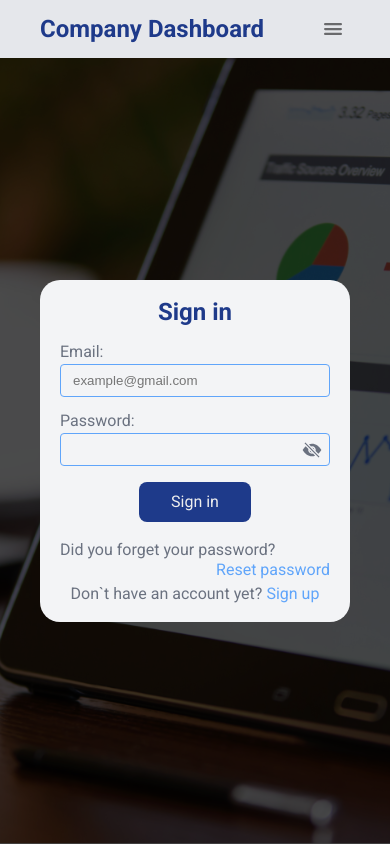
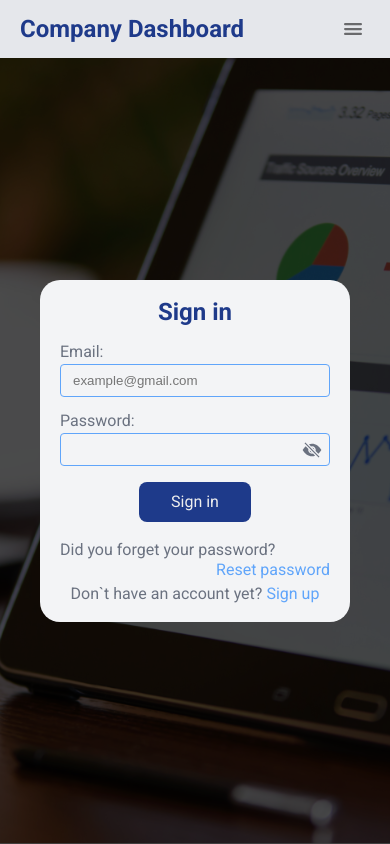
Before and after one commit to WOleksandrW/Company-Dashboard-frontend, a React (Vite) app: page /sign-in in a window 390 px wide. Built offline with nearby package versions, Linux system fonts and the light colour scheme.

Commit message:
feat: add WrapperBoxUsage component and replace scss styles with it

```diff
--- a/src/components/Header/Header.module.scss
+++ b/src/components/Header/Header.module.scss
@@ -2,14 +2,6 @@
 
 .header {
   background-color: $colorBack2;
-}
-
-.wrapper {
-  padding: 12px $wrapperPadding;
-  display: flex;
-  align-items: center;
-  justify-content: space-between;
-  gap: 40px;
 }
 
 .logo {
--- a/src/components/Header/Header.tsx
+++ b/src/components/Header/Header.tsx
@@ -14,7 +14,7 @@ import { useQueryClient } from 'react-query';
 import useQueryCurrUser from '../../hooks/useQueryCurrUser';
 import getImageFromBuffer from '../../utils/getImageFromBuffer';
 import stringAvatar from '../../utils/stringAvatar';
-import { MainDrawerUsage } from '../';
+import { MainDrawerUsage, WrapperBoxUsage } from '../';
 import { EQueryKeys } from '../../types/enums';
 
 import { IoLogOutOutline, IoMenu, IoPersonCircleSharp } from 'react-icons/io5';
@@ -73,7 +73,17 @@ function Header() {
 
   return (
     <header className={styles['header']}>
-      <div className={styles['wrapper']}>
+      <WrapperBoxUsage
+        sx={{
+          paddingY: '12px',
+          display: 'flex',
+          justifyContent: 'space-between',
+          alignItems: 'center',
+          columnGap: '40px',
+          '@media (max-width: 768px)': {
+            columnGap: '20px'
+          }
+        }}>
         <h2 className={`h2 ${styles['logo']}`}>Company Dashboard</h2>
         {!isTablet ? (
           userData ? (
@@ -151,7 +161,7 @@ function Header() {
             />
           </>
         )}
-      </div>
+      </WrapperBoxUsage>
     </header>
   );
 }
--- /dev/null
+++ b/src/components/WrapperBoxUsage/WrapperBoxUsage.tsx
@@ -0,0 +1,24 @@
+import { ElementType } from 'react';
+import { Box, BoxProps } from '@mui/material';
+
+interface IProps extends BoxProps {
+  component?: ElementType;
+}
+
+function WrapperBoxUsage({ children, component = 'div', sx }: IProps) {
+  return (
+    <Box
+      component={component}
+      sx={{
+        paddingY: '20px',
+        paddingX: '40px',
+        '@media (max-width: 768px)': { paddingX: '32px' },
+        '@media (max-width: 500px)': { paddingX: '20px' },
+        ...sx
+      }}>
+      {children}
+    </Box>
+  );
+}
+
+export default WrapperBoxUsage;
--- a/src/components/index.ts
+++ b/src/components/index.ts
@@ -1,3 +1,4 @@
+import WrapperBoxUsage from './WrapperBoxUsage/WrapperBoxUsage';
 import Header from './Header/Header';
 import Button from './Button/Button';
 import Input from './Input/Input';
@@ -24,6 +25,7 @@ import PopupUpdateUser from './PopupUpdateUser/PopupUpdateUser';
 import PopupChangePasswordUser from './PopupChangePasswordUser/PopupChangePasswordUser';
 
 export {
+  WrapperBoxUsage,
   Header,
   Button,
   Input,
--- a/src/pages/CompaniesList/CompaniesList.module.scss
+++ /dev/null
@@ -1,9 +0,0 @@
-@import "../../scss/variables.scss";
-
-.page {
-  padding: 20px $wrapperPadding;
-  flex: 1;
-  display: flex;
-  flex-direction: column;
-  gap: 16px;
-}
--- a/src/pages/CompaniesList/CompaniesList.tsx
+++ b/src/pages/CompaniesList/CompaniesList.tsx
@@ -8,7 +8,8 @@ import {
   EmptyMessage,
   SelectUsage,
   CompanyCard,
-  GridListUsage
+  GridListUsage,
+  WrapperBoxUsage
 } from '../../components';
 import { PopupCreateCompany } from './components';
 import { EOrder, EQueryKeys } from '../../types/enums';
@@ -17,8 +18,6 @@ import { limitRecords } from '../../constants/queryParams';
 
 import { FaPlus } from 'react-icons/fa';
 import { IoReload } from 'react-icons/io5';
-
-import styles from './CompaniesList.module.scss';
 
 function CompaniesList() {
   const [titleOrder, setTitleOrder] = useState<string>('');
@@ -66,7 +65,9 @@ function CompaniesList() {
   }, [capitalMin, capitalMax, titleOrder, serviceOrder, createdAt]);
 
   return (
-    <section className={styles['page']}>
+    <WrapperBoxUsage
+      component="section"
+      sx={{ flex: 1, display: 'flex', flexDirection: 'column', gap: '20px' }}>
       <BreadcrumbsUsage list={[{ to: '/', text: 'Home' }, { text: 'Companies list' }]} />
       <Box
         sx={{
@@ -166,7 +167,7 @@ function CompaniesList() {
         <EmptyMessage sx={{ flex: 1, justifyContent: 'center' }} message="List is empty" />
       )}
       <PopupCreateCompany open={openPopup} setOpen={setOpenPopup} />
-    </section>
+    </WrapperBoxUsage>
   );
 }
 
--- a/src/pages/CompanyDetail/CompanyDetail.module.scss
+++ /dev/null
@@ -1,13 +0,0 @@
-@import "../../scss/variables.scss";
-
-.page {
-  padding: 20px $wrapperPadding;
-  flex: 1;
-  display: flex;
-  flex-direction: column;
-  gap: 16px;
-}
-
-.map-image {
-  max-width: 900px;
-}
--- a/src/pages/CompanyDetail/CompanyDetail.tsx
+++ b/src/pages/CompanyDetail/CompanyDetail.tsx
@@ -1,17 +1,15 @@
 import { useMemo, useState } from 'react';
 import { useParams } from 'react-router-dom';
 import { useQuery } from 'react-query';
-import { Box, IconButton } from '@mui/material';
+import { Box, IconButton, Typography } from '@mui/material';
 import api from '../../api';
 import useQueryCurrUser from '../../hooks/useQueryCurrUser';
-import { BreadcrumbsUsage, EmptyMessage } from '../../components';
+import { BreadcrumbsUsage, EmptyMessage, WrapperBoxUsage } from '../../components';
 import { CompanyDataSection, PopupDeleteCompany, UpdateCompanyForm } from './components';
 import { EQueryKeys, ERole } from '../../types/enums';
 
 import { FaEdit, FaTrashAlt } from 'react-icons/fa';
 import mapPlaceholder from '../../assets/images/map-placeholder.png';
-
-import styles from './CompanyDetail.module.scss';
 
 function CompanyDetail() {
   const { id } = useParams();
@@ -39,7 +37,9 @@ function CompanyDetail() {
   }, [companyData, userData]);
 
   return (
-    <section className={styles['page']}>
+    <WrapperBoxUsage
+      component="section"
+      sx={{ flex: 1, display: 'flex', flexDirection: 'column', gap: '20px' }}>
       <BreadcrumbsUsage
         list={[
           { to: '/', text: 'Home' },
@@ -67,8 +67,15 @@ function CompanyDetail() {
             )}
             <Box
               sx={{ display: 'flex', flexDirection: 'column', alignItems: 'center', gap: '10px' }}>
-              <h2 className="h2">Google map</h2>
-              <img className={styles['map-image']} src={mapPlaceholder} alt={companyData.address} />
+              <Typography variant="h2" sx={{ fontWeight: 'bold' }}>
+                Google map
+              </Typography>
+              <Box
+                component="img"
+                src={mapPlaceholder}
+                alt={companyData.address}
+                sx={{ maxWidth: '900px' }}
+              />
             </Box>
             <PopupDeleteCompany open={open} setOpen={setOpen} {...companyData} />
           </>
@@ -76,7 +83,7 @@ function CompanyDetail() {
           <EmptyMessage message="No company data" />
         )}
       </Box>
-    </section>
+    </WrapperBoxUsage>
   );
 }
 
--- a/src/pages/Dashboard/Dashboard.module.scss
+++ /dev/null
@@ -1,9 +0,0 @@
-@import "../../scss/variables.scss";
-
-.page {
-  padding: 20px $wrapperPadding;
-  flex: 1;
-  display: flex;
-  flex-direction: column;
-  gap: 20px;
-}
--- a/src/pages/Dashboard/Dashboard.tsx
+++ b/src/pages/Dashboard/Dashboard.tsx
@@ -1,16 +1,16 @@
 import { Box } from '@mui/material';
 import useQueryCurrUser from '../../hooks/useQueryCurrUser';
 import { ERole } from '../../types/enums';
-import { TabsUsage } from '../../components';
+import { TabsUsage, WrapperBoxUsage } from '../../components';
 import { DashboardContentUser, SectionAdmins, SectionCompanies, SectionUsers } from './components';
-
-import styles from './Dashboard.module.scss';
 
 function Dashboard() {
   const { data: userData } = useQueryCurrUser();
 
   return (
-    <section className={styles['page']}>
+    <WrapperBoxUsage
+      component="section"
+      sx={{ flex: 1, display: 'flex', flexDirection: 'column', gap: '20px' }}>
       <h1 className="h1">
         <span className="secondary-color">Welcome,</span>{' '}
         <span className="primary-color">{userData!.username}</span>.
@@ -41,7 +41,7 @@ function Dashboard() {
           />
         )}
       </Box>
-    </section>
+    </WrapperBoxUsage>
   );
 }
 
--- a/src/pages/Profile/Profile.module.scss
+++ /dev/null
@@ -1,9 +0,0 @@
-@import "../../scss/variables.scss";
-
-.page {
-  padding: 20px $wrapperPadding;
-  flex: 1;
-  display: flex;
-  flex-direction: column;
-  gap: 20px;
-}
--- a/src/pages/Profile/Profile.tsx
+++ b/src/pages/Profile/Profile.tsx
@@ -6,15 +6,14 @@ import {
   MiniDataList,
   PopupChangePasswordUser,
   PopupUpdateUser,
-  TabsUsage
+  TabsUsage,
+  WrapperBoxUsage
 } from '../../components';
 import getImageFromBuffer from '../../utils/getImageFromBuffer';
 import stringAvatar from '../../utils/stringAvatar';
 import { EQueryKeys } from '../../types/enums';
 
 import { FaEdit, FaLock } from 'react-icons/fa';
-
-import styles from './Profile.module.scss';
 
 function Profile() {
   const { data: userData, refetch } = useQueryCurrUser();
@@ -29,7 +28,7 @@ function Profile() {
   const avatar = useMemo(() => stringAvatar(userData?.username ?? 'A'), [userData?.username]);
 
   return (
-    <Box className={styles['page']}>
+    <WrapperBoxUsage sx={{ flex: 1, display: 'flex', flexDirection: 'column', gap: '20px' }}>
       <BreadcrumbsUsage list={[{ to: '/', text: 'Home' }, { text: 'Profile' }]} />
       {userData && (
         <Box component="section" sx={{ flex: 1, display: 'flex', gap: '20px' }}>
@@ -134,7 +133,7 @@ function Profile() {
           />
         </Box>
       )}
-    </Box>
+    </WrapperBoxUsage>
   );
 }
 
```
